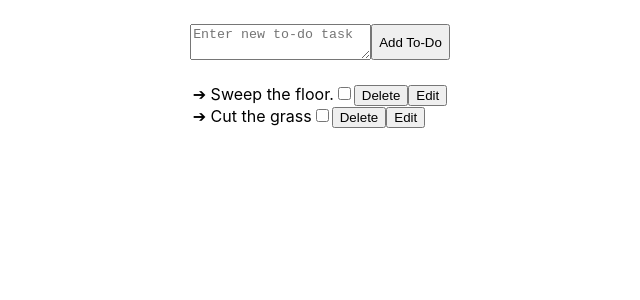
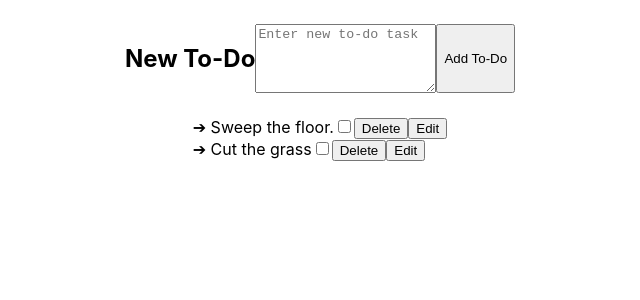
Before and after one commit to alricf/to-do, a React (Create React App) app: page / in a window 1280 px wide. Shown: the top 300 px of the page, without its empty margins (320-960 px from the left). Built offline with nearby package versions, Linux system fonts and the light colour scheme.

Commit message:
Adding title for new to-do section

```diff
--- a/src/components/AddToDo.tsx
+++ b/src/components/AddToDo.tsx
@@ -32,6 +32,7 @@ const AddToDo: React.FC<IProps> = ({ toDoList, setToDoList }): JSX.Element => {
 
   return (
     <section>
+      <h1>New To-Do</h1>
       <textarea
         placeholder="Enter new to-do task"
         value={newTaskInput}
```
